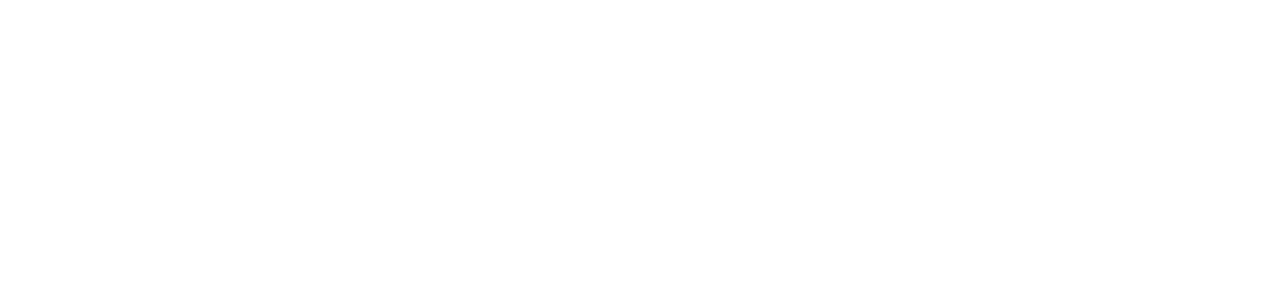
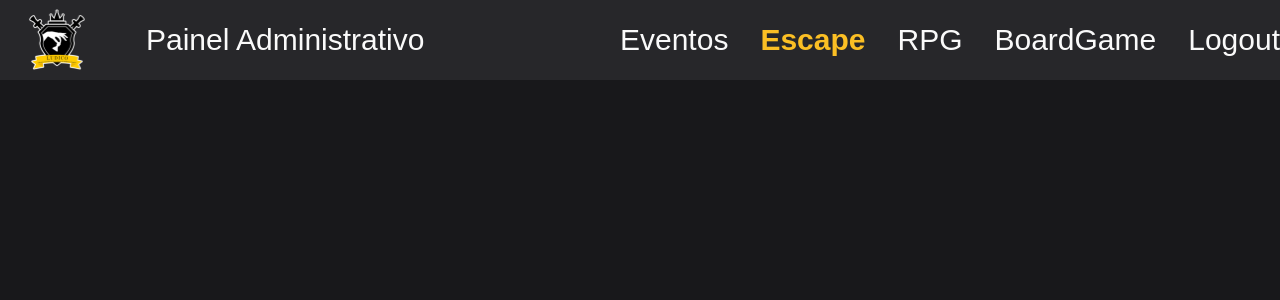
Before and after one commit to LucasCarvalhoSilva/Ludico-front, a React (Vite) app: page /Scape in a window 1280 px wide. Before the commit this address had no page. Shown: the top 300 px of the page. Built offline with nearby package versions, Linux system fonts and the light colour scheme.

Commit message:
add scape route

```diff
--- a/src/Router.jsx
+++ b/src/Router.jsx
@@ -4,6 +4,7 @@
 import { ManageCeremony } from './pages/Ceremony/ManageCeremony'
 import { ExecuteCeremony } from './pages/Ceremony/ExecuteCeremony'
 import { Admin } from './pages/Admin'
+import { Scape } from './pages/Scape'
 
 export function Router() {
   return (
@@ -13,6 +14,7 @@
       <Route path="/Ceremony/create" element={<ManageCeremony />} />
       <Route path="/Ceremony/:id" element={<ManageCeremony />} />
       <Route path="/Ceremony/:id/execute" element={<ExecuteCeremony />} />
+      <Route path="/Scape/" element={<Scape />} />
       <Route path="/Admin" element={<Admin />} />
       </Routes>
   )
--- /dev/null
+++ b/src/pages/Scape/index.jsx
@@ -0,0 +1,28 @@
+import { useState, useEffect, useCallback } from "react";
+import { Header } from "../../components/Header";
+
+export function Scape() {
+  const [isCreating, setIsCreating] = useState(true);
+  const [isEditing, setIsEditing] = useState(false);
+
+  return (
+    <>
+      {isCreating ? (
+        <div className="h-screen w-screen bg-zinc-900">
+          <Header title="Create Scape" />
+          <div className="flex flex-col items-center mt-8">
+
+          </div>
+        </div>
+      ) : (
+        <div>
+          <h1>Edit Scape</h1>
+          <button onClick={() => setIsEditing(!isEditing)}>
+            {isEditing ? 'Stop Editing' : 'Start Editing'}
+          </button>
+
+        </div>
+      )}
+    </>
+  )
+}
```
